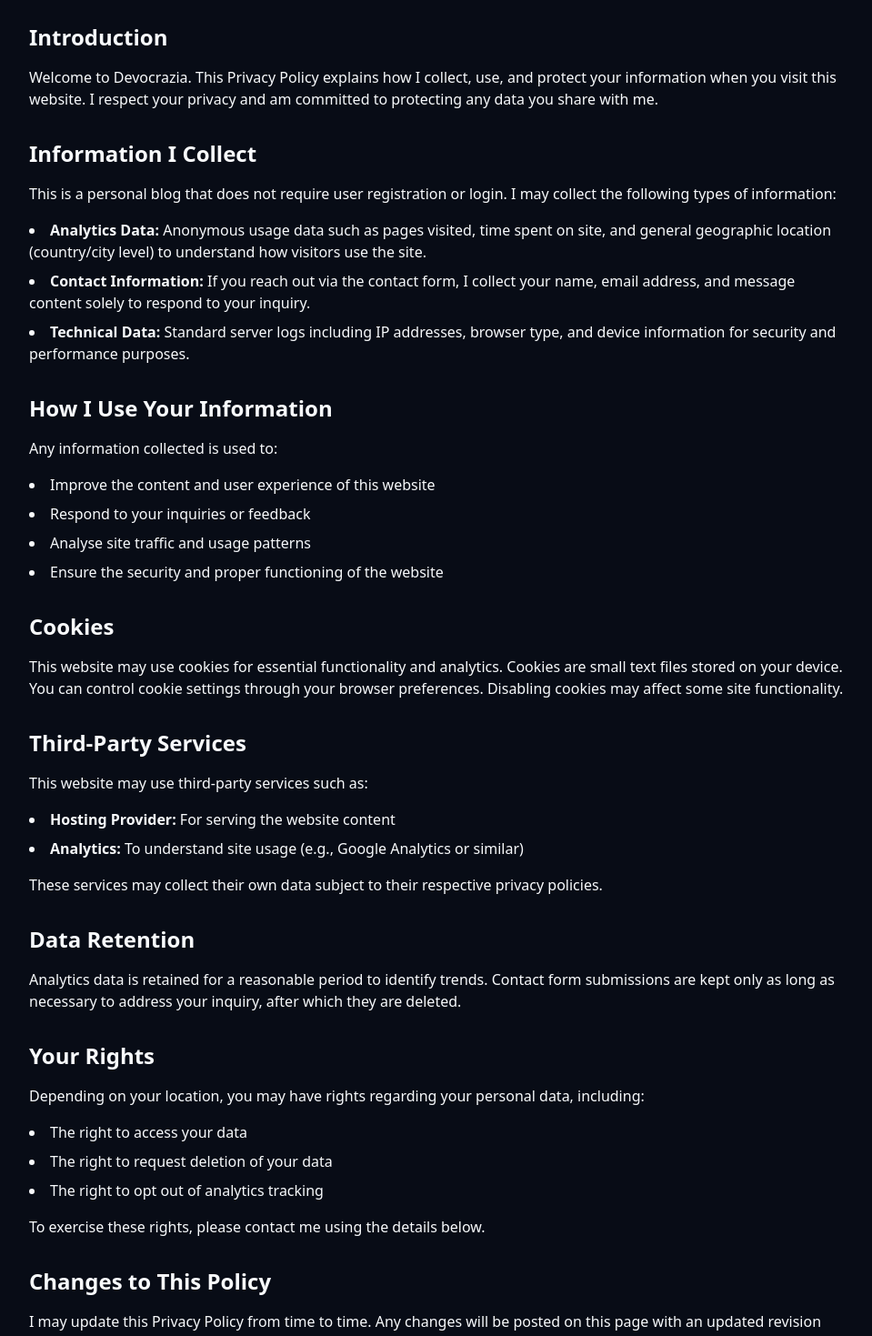
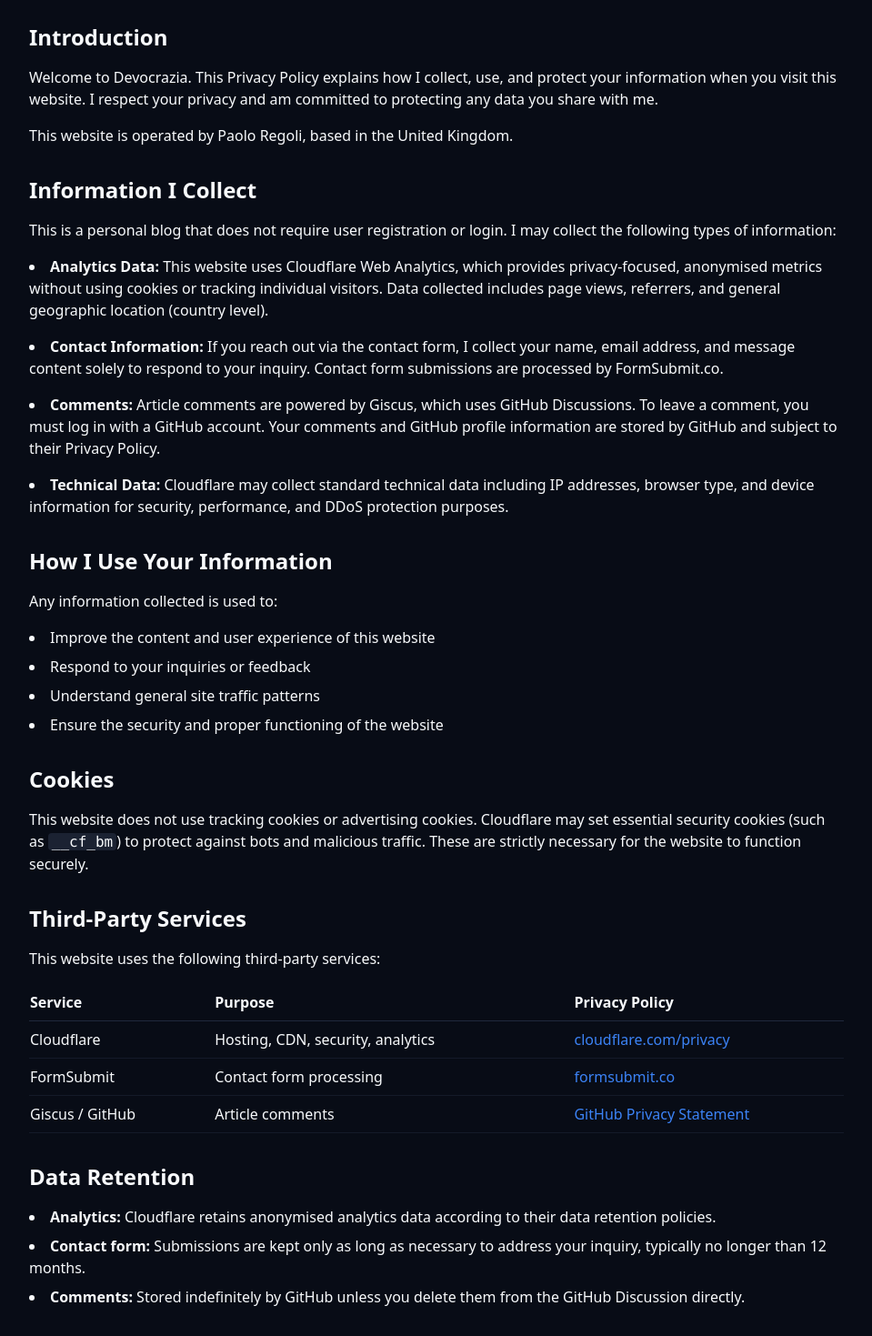
Before and after one commit to pregoli/devocrazia, a React (Vite) app: page /privacy in a window 1280 px wide. Shown: the part 260-1729 px from the top of the page at 91% size, without its empty margins (160-1119 px from the left). Built offline with nearby package versions, Linux system fonts and the light colour scheme; no server answers; the HTML template or start-up script is replaced by a standard one.

Commit message:
updated privacy policy and added giscus integration for comments and reactions on articles

```diff
--- /dev/null
+++ b/src/components/Giscus.tsx
@@ -0,0 +1,39 @@
+import { useEffect, useRef } from "react";
+import { useTheme } from "./ThemeProvider";
+
+const Giscus = () => {
+  const { theme } = useTheme();
+  const containerRef = useRef<HTMLDivElement>(null);
+
+  useEffect(() => {
+    const giscusTheme = theme === "dark" ? "dark" : "light";
+
+    // Remove existing iframe if theme changes
+    const existingScript = containerRef.current?.querySelector("script");
+    const existingIframe = containerRef.current?.querySelector("iframe");
+    if (existingScript) existingScript.remove();
+    if (existingIframe) existingIframe.remove();
+
+    const script = document.createElement("script");
+    script.src = "https://giscus.app/client.js";
+    script.setAttribute("data-repo", "pregoli/devocrazia");
+    script.setAttribute("data-repo-id", "R_kgDOQWavew");
+    script.setAttribute("data-category", "Announcements");
+    script.setAttribute("data-category-id", "DIC_kwDOQWave84C0LU2");
+    script.setAttribute("data-mapping", "pathname");
+    script.setAttribute("data-strict", "0");
+    script.setAttribute("data-reactions-enabled", "1");
+    script.setAttribute("data-emit-metadata", "0");
+    script.setAttribute("data-input-position", "bottom");
+    script.setAttribute("data-theme", giscusTheme);
+    script.setAttribute("data-lang", "en");
+    script.crossOrigin = "anonymous";
+    script.async = true;
+
+    containerRef.current?.appendChild(script);
+  }, [theme]);
+
+  return <div ref={containerRef} className="giscus mt-12" />;
+};
+
+export default Giscus;
--- a/src/pages/ArticleDetail.tsx
+++ b/src/pages/ArticleDetail.tsx
@@ -14,6 +14,7 @@
 import defaultAuthorAvatar from "@/assets/author-avatar.jpg";
 import { CodeBlock } from "@/components/CodeBlock";
 import { formatDateLong } from "@/lib/utils";
+import Giscus from "@/components/Giscus";
 
 // Site configuration
 const SITE_URL = import.meta.env.VITE_SITE_URL || "";
@@ -354,6 +355,7 @@
                 )}
               </div>
             </div>
+            <Giscus />
           </article>
         </div>
       </Layout>
--- a/src/pages/PrivacyPolicy.tsx
+++ b/src/pages/PrivacyPolicy.tsx
@@ -1,4 +1,5 @@
 import Layout from "@/components/Layout";
+import { Link } from "react-router-dom";
 
 const PrivacyPolicy = () => {
   return (
@@ -12,7 +13,7 @@
 
           <div className="prose prose-lg dark:prose-invert max-w-none space-y-8 text-foreground">
             <p className="text-muted-foreground">
-              Last updated: November 2025
+              Last updated: December 2025
             </p>
 
             <section>
@@ -22,6 +23,9 @@
                 your information when you visit this website. I respect your privacy and am committed
                 to protecting any data you share with me.
               </p>
+              <p className="mt-4">
+                This website is operated by Paolo Regoli, based in the United Kingdom.
+              </p>
             </section>
 
             <section>
@@ -30,19 +34,28 @@
                 This is a personal blog that does not require user registration or login.
                 I may collect the following types of information:
               </p>
-              <ul className="list-disc list-inside space-y-2 mt-4">
+              <ul className="list-disc list-inside space-y-4 mt-4">
                 <li>
-                  <strong>Analytics Data:</strong> Anonymous usage data such as pages visited,
-                  time spent on site, and general geographic location (country/city level)
-                  to understand how visitors use the site.
+                  <strong>Analytics Data:</strong> This website uses Cloudflare Web Analytics,
+                  which provides privacy-focused, anonymised metrics without using cookies or
+                  tracking individual visitors. Data collected includes page views, referrers,
+                  and general geographic location (country level).
                 </li>
                 <li>
                   <strong>Contact Information:</strong> If you reach out via the contact form,
-                  I collect your name, email address, and message content solely to respond to your inquiry.
+                  I collect your name, email address, and message content solely to respond to
+                  your inquiry. Contact form submissions are processed by FormSubmit.co.
                 </li>
                 <li>
-                  <strong>Technical Data:</strong> Standard server logs including IP addresses,
-                  browser type, and device information for security and performance purposes.
+                  <strong>Comments:</strong> Article comments are powered by Giscus, which uses
+                  GitHub Discussions. To leave a comment, you must log in with a GitHub account.
+                  Your comments and GitHub profile information are stored by GitHub and subject
+                  to their Privacy Policy.
+                </li>
+                <li>
+                  <strong>Technical Data:</strong> Cloudflare may collect standard technical data
+                  including IP addresses, browser type, and device information for security,
+                  performance, and DDoS protection purposes.
                 </li>
               </ul>
             </section>
@@ -53,7 +66,7 @@
               <ul className="list-disc list-inside space-y-2 mt-4">
                 <li>Improve the content and user experience of this website</li>
                 <li>Respond to your inquiries or feedback</li>
-                <li>Analyse site traffic and usage patterns</li>
+                <li>Understand general site traffic patterns</li>
                 <li>Ensure the security and proper functioning of the website</li>
               </ul>
             </section>
@@ -61,53 +74,87 @@
             <section>
               <h2 className="text-2xl font-bold mt-8 mb-4">Cookies</h2>
               <p>
-                This website may use cookies for essential functionality and analytics.
-                Cookies are small text files stored on your device. You can control cookie
-                settings through your browser preferences. Disabling cookies may affect
-                some site functionality.
+                This website does not use tracking cookies or advertising cookies. Cloudflare
+                may set essential security cookies (such as <code className="bg-muted px-1 rounded">__cf_bm</code>)
+                to protect against bots and malicious traffic. These are strictly necessary for
+                the website to function securely.
               </p>
             </section>
 
             <section>
               <h2 className="text-2xl font-bold mt-8 mb-4">Third-Party Services</h2>
-              <p>
-                This website may use third-party services such as:
-              </p>
-              <ul className="list-disc list-inside space-y-2 mt-4">
-                <li>
-                  <strong>Hosting Provider:</strong> For serving the website content
-                </li>
-                <li>
-                  <strong>Analytics:</strong> To understand site usage (e.g., Google Analytics or similar)
-                </li>
-              </ul>
-              <p className="mt-4">
-                These services may collect their own data subject to their respective privacy policies.
-              </p>
+              <p>This website uses the following third-party services:</p>
+              <div className="mt-4 overflow-x-auto">
+                <table className="w-full border-collapse">
+                  <thead>
+                    <tr className="border-b border-border">
+                      <th className="text-left py-2 pr-4 font-semibold">Service</th>
+                      <th className="text-left py-2 pr-4 font-semibold">Purpose</th>
+                      <th className="text-left py-2 font-semibold">Privacy Policy</th>
+                    </tr>
+                  </thead>
+                  <tbody>
+                    <tr className="border-b border-border/50">
+                      <td className="py-2 pr-4">Cloudflare</td>
+                      <td className="py-2 pr-4">Hosting, CDN, security, analytics</td>
+                      <td className="py-2">
+                        <a href="https://www.cloudflare.com/privacy/" target="_blank" rel="noopener noreferrer" className="text-primary hover:underline">
+                          cloudflare.com/privacy
+                        </a>
+                      </td>
+                    </tr>
+                    <tr className="border-b border-border/50">
+                      <td className="py-2 pr-4">FormSubmit</td>
+                      <td className="py-2 pr-4">Contact form processing</td>
+                      <td className="py-2">
+                        <a href="https://formsubmit.co/" target="_blank" rel="noopener noreferrer" className="text-primary hover:underline">
+                          formsubmit.co
+                        </a>
+                      </td>
+                    </tr>
+                    <tr className="border-b border-border/50">
+                      <td className="py-2 pr-4">Giscus / GitHub</td>
+                      <td className="py-2 pr-4">Article comments</td>
+                      <td className="py-2">
+                        <a href="https://docs.github.com/en/site-policy/privacy-policies/github-privacy-statement" target="_blank" rel="noopener noreferrer" className="text-primary hover:underline">
+                          GitHub Privacy Statement
+                        </a>
+                      </td>
+                    </tr>
+                  </tbody>
+                </table>
+              </div>
             </section>
 
             <section>
               <h2 className="text-2xl font-bold mt-8 mb-4">Data Retention</h2>
-              <p>
-                Analytics data is retained for a reasonable period to identify trends.
-                Contact form submissions are kept only as long as necessary to address your inquiry,
-                after which they are deleted.
-              </p>
+              <ul className="list-disc list-inside space-y-2 mt-4">
+                <li>
+                  <strong>Analytics:</strong> Cloudflare retains anonymised analytics data
+                  according to their data retention policies.
+                </li>
+                <li>
+                  <strong>Contact form:</strong> Submissions are kept only as long as necessary
+                  to address your inquiry, typically no longer than 12 months.
+                </li>
+                <li>
+                  <strong>Comments:</strong> Stored indefinitely by GitHub unless you delete them
+                  from the GitHub Discussion directly.
+                </li>
+              </ul>
             </section>
 
             <section>
               <h2 className="text-2xl font-bold mt-8 mb-4">Your Rights</h2>
               <p>
-                Depending on your location, you may have rights regarding your personal data, including:
+                Under UK GDPR and data protection laws, you have rights regarding your personal data, including:
               </p>
               <ul className="list-disc list-inside space-y-2 mt-4">
                 <li>The right to access your data</li>
+                <li>The right to request correction of your data</li>
                 <li>The right to request deletion of your data</li>
-                <li>The right to opt out of analytics tracking</li>
+                <li>The right to object to processing of your data</li>
               </ul>
-              <p className="mt-4">
-                To exercise these rights, please contact me using the details below.
-              </p>
             </section>
 
             <section>
@@ -122,7 +169,7 @@
               <h2 className="text-2xl font-bold mt-8 mb-4">Contact</h2>
               <p>
                 If you have any questions about this Privacy Policy, please reach out via
-                the <a href="/contact" className="text-primary hover:underline">Contact page</a>.
+                the <Link to="/contact" className="text-primary hover:underline">Contact page</Link>
               </p>
             </section>
           </div>
```
